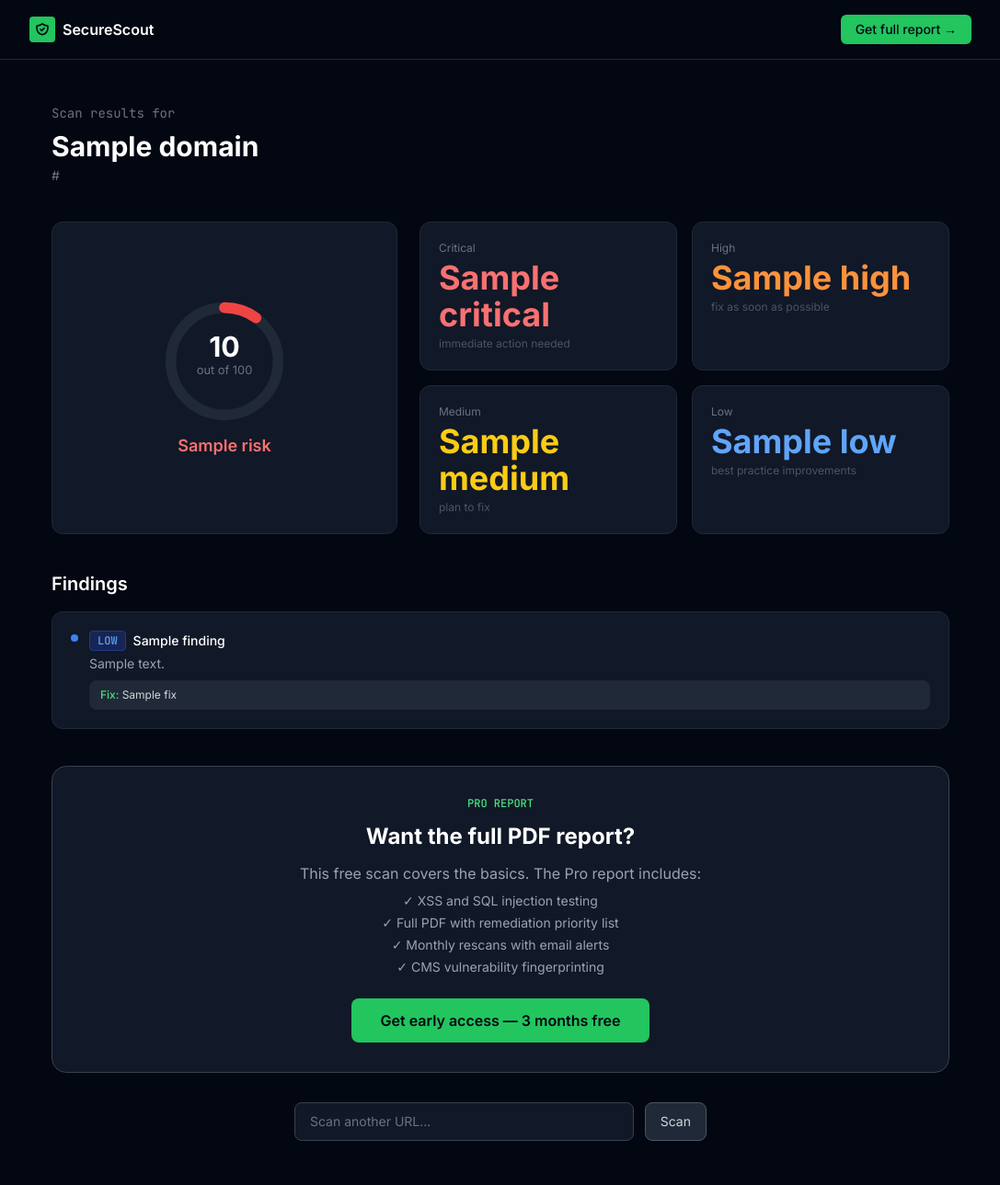
After one commit to Jacob-Ondrasik06/securescout, a Flask app: page /results/1 in a window 1280 px wide. The commit adds this page. Shown: the whole page at 92% size, without its empty margins (96-1183 px from the left). Run offline with Flask 3, Linux system fonts and the light colour scheme; a database or web service that is not in the repository returns one stand-in record (values such as "Sample title"); some libraries are stand-ins or nearby versions.

Commit message:
Add scanner engine and results page

```diff
--- a/app.py
+++ b/app.py
@@ -1,7 +1,10 @@
 import os
+import json
+import uuid
 import psycopg2
-from flask import Flask, render_template, request, jsonify
+from flask import Flask, render_template, request, jsonify, redirect, url_for
 from dotenv import load_dotenv
+from scanner.engine import run_scan
 
 load_dotenv()
 
@@ -22,6 +25,14 @@ def init_db():
                     id SERIAL PRIMARY KEY,
                     email TEXT UNIQUE NOT NULL,
                     joined TIMESTAMP DEFAULT NOW()
+                )
+            """)
+            cur.execute("""
+                CREATE TABLE IF NOT EXISTS scans (
+                    id TEXT PRIMARY KEY,
+                    url TEXT NOT NULL,
+                    result JSONB,
+                    created TIMESTAMP DEFAULT NOW()
                 )
             """)
         conn.commit()
@@ -58,6 +69,62 @@ def join():
         return jsonify({"success": False, "message": "You're already on the list!"})
 
 
+@app.route("/scan", methods=["POST"])
+def scan():
+    url = request.form.get("url", "").strip()
+    if not url:
+        return redirect(url_for("index"))
+
+    if not url.startswith("http"):
+        url = "https://" + url
+
+    scan_id = str(uuid.uuid4())[:8]
+
+    with get_db() as conn:
+        with conn.cursor() as cur:
+            cur.execute("INSERT INTO scans (id, url) VALUES (%s, %s)", (scan_id, url))
+        conn.commit()
+
+    return render_template("loading.html", scan_id=scan_id, url=url)
+
+
+@app.route("/scan/run/<scan_id>")
+def scan_run(scan_id):
+    with get_db() as conn:
+        with conn.cursor() as cur:
+            cur.execute("SELECT url, result FROM scans WHERE id = %s", (scan_id,))
+            row = cur.fetchone()
+
+    if not row:
+        return jsonify({"error": "Scan not found"}), 404
+
+    url, result = row
+
+    if result is None:
+        result = run_scan(url)
+        with get_db() as conn:
+            with conn.cursor() as cur:
+                cur.execute("UPDATE scans SET result = %s WHERE id = %s",
+                            (json.dumps(result), scan_id))
+            conn.commit()
+
+    return jsonify({"done": True, "scan_id": scan_id})
+
+
+@app.route("/results/<scan_id>")
+def results(scan_id):
+    with get_db() as conn:
+        with conn.cursor() as cur:
+            cur.execute("SELECT url, result FROM scans WHERE id = %s", (scan_id,))
+            row = cur.fetchone()
+
+    if not row or not row[1]:
+        return redirect(url_for("index"))
+
+    url, result = row
+    return render_template("results.html", result=result, scan_id=scan_id)
+
+
 if __name__ == "__main__":
     init_db()
     app.run(debug=True)
--- /dev/null
+++ b/templates/results.html
@@ -0,0 +1,178 @@
+<!DOCTYPE html>
+<html lang="en">
+<head>
+  <meta charset="UTF-8" />
+  <meta name="viewport" content="width=device-width, initial-scale=1.0" />
+  <title>Scan Results — {{ result.domain }} — SecureScout</title>
+  <script src="https://cdn.tailwindcss.com"></script>
+  <style>
+    @import url('https://fonts.googleapis.com/css2?family=Inter:wght@400;500;600;700&family=JetBrains+Mono:wght@400;500&display=swap');
+    * { font-family: 'Inter', sans-serif; }
+    .mono { font-family: 'JetBrains Mono', monospace; }
+    @keyframes scorein { from { stroke-dashoffset: 314; } to { stroke-dashoffset: var(--offset); } }
+    .score-ring { animation: scorein 1.2s ease forwards; }
+  </style>
+</head>
+<body class="bg-gray-950 text-gray-100 min-h-screen">
+
+  <!-- Nav -->
+  <nav class="border-b border-gray-800 px-6 py-4">
+    <div class="max-w-5xl mx-auto flex items-center justify-between">
+      <a href="/" class="flex items-center gap-2">
+        <div class="w-7 h-7 bg-green-500 rounded flex items-center justify-center">
+          <svg class="w-4 h-4 text-gray-950" fill="none" stroke="currentColor" viewBox="0 0 24 24">
+            <path stroke-linecap="round" stroke-linejoin="round" stroke-width="2.5" d="M9 12l2 2 4-4m5.618-4.016A11.955 11.955 0 0112 2.944a11.955 11.955 0 01-8.618 3.04A12.02 12.02 0 003 9c0 5.591 3.824 10.29 9 11.622 5.176-1.332 9-6.03 9-11.622 0-1.042-.133-2.052-.382-3.016z" />
+          </svg>
+        </div>
+        <span class="font-semibold text-white">SecureScout</span>
+      </a>
+      <a href="/#waitlist" class="bg-green-500 text-gray-950 px-4 py-1.5 rounded-md text-sm font-medium hover:bg-green-400 transition-colors">Get full report →</a>
+    </div>
+  </nav>
+
+  <div class="max-w-5xl mx-auto px-6 py-12">
+
+    <!-- Header -->
+    <div class="mb-10">
+      <p class="text-gray-500 text-sm mono mb-2">Scan results for</p>
+      <h1 class="text-3xl font-bold text-white mb-1">{{ result.domain }}</h1>
+      <p class="text-gray-500 text-sm">{{ result.url }}</p>
+    </div>
+
+    <!-- Score + summary cards -->
+    <div class="grid grid-cols-1 md:grid-cols-5 gap-6 mb-10">
+
+      <!-- Score ring -->
+      <div class="md:col-span-2 bg-gray-900 border border-gray-800 rounded-xl p-6 flex flex-col items-center justify-center">
+        {% set score = result.score %}
+        {% set color = "#22c55e" if score >= 90 else "#f59e0b" if score >= 70 else "#ef4444" %}
+        {% set offset = (1 - score / 100) * 314 %}
+        <svg width="140" height="140" viewBox="0 0 120 120">
+          <circle cx="60" cy="60" r="50" fill="none" stroke="#1f2937" stroke-width="10"/>
+          <circle cx="60" cy="60" r="50" fill="none"
+            stroke="{{ color }}" stroke-width="10"
+            stroke-dasharray="314"
+            stroke-dashoffset="{{ offset }}"
+            stroke-linecap="round"
+            transform="rotate(-90 60 60)"
+            class="score-ring"
+            style="--offset: {{ offset }}"
+          />
+          <text x="60" y="56" text-anchor="middle" fill="white" font-size="26" font-weight="700" font-family="Inter">{{ score }}</text>
+          <text x="60" y="72" text-anchor="middle" fill="#6b7280" font-size="11" font-family="Inter">out of 100</text>
+        </svg>
+        <p class="text-lg font-semibold mt-2
+          {% if score >= 90 %}text-green-400
+          {% elif score >= 70 %}text-yellow-400
+          {% else %}text-red-400{% endif %}">
+          {{ result.risk }}
+        </p>
+      </div>
+
+      <!-- Count cards -->
+      <div class="md:col-span-3 grid grid-cols-2 gap-4">
+        <div class="bg-gray-900 border border-gray-800 rounded-xl p-5">
+          <p class="text-xs text-gray-500 mb-1">Critical</p>
+          <p class="text-4xl font-bold text-red-400">{{ result.counts.critical }}</p>
+          <p class="text-xs text-gray-600 mt-1">immediate action needed</p>
+        </div>
+        <div class="bg-gray-900 border border-gray-800 rounded-xl p-5">
+          <p class="text-xs text-gray-500 mb-1">High</p>
+          <p class="text-4xl font-bold text-orange-400">{{ result.counts.high }}</p>
+          <p class="text-xs text-gray-600 mt-1">fix as soon as possible</p>
+        </div>
+        <div class="bg-gray-900 border border-gray-800 rounded-xl p-5">
+          <p class="text-xs text-gray-500 mb-1">Medium</p>
+          <p class="text-4xl font-bold text-yellow-400">{{ result.counts.medium }}</p>
+          <p class="text-xs text-gray-600 mt-1">plan to fix</p>
+        </div>
+        <div class="bg-gray-900 border border-gray-800 rounded-xl p-5">
+          <p class="text-xs text-gray-500 mb-1">Low</p>
+          <p class="text-4xl font-bold text-blue-400">{{ result.counts.low }}</p>
+          <p class="text-xs text-gray-600 mt-1">best practice improvements</p>
+        </div>
+      </div>
+    </div>
+
+    <!-- Findings -->
+    <div class="mb-10">
+      <h2 class="text-xl font-semibold text-white mb-4">Findings</h2>
+
+      {% if result.findings %}
+        <div class="space-y-3">
+          {% for f in result.findings %}
+            {% if f.severity == "critical" %}
+              {% set badge = "bg-red-950 border-red-800 text-red-400" %}
+              {% set dot = "bg-red-500" %}
+              {% set label = "CRITICAL" %}
+            {% elif f.severity == "high" %}
+              {% set badge = "bg-orange-950 border-orange-800 text-orange-400" %}
+              {% set dot = "bg-orange-500" %}
+              {% set label = "HIGH" %}
+            {% elif f.severity == "medium" %}
+              {% set badge = "bg-yellow-950 border-yellow-800 text-yellow-400" %}
+              {% set dot = "bg-yellow-500" %}
+              {% set label = "MEDIUM" %}
+            {% else %}
+              {% set badge = "bg-blue-950 border-blue-900 text-blue-400" %}
+              {% set dot = "bg-blue-500" %}
+              {% set label = "LOW" %}
+            {% endif %}
+
+            <div class="bg-gray-900 border border-gray-800 rounded-xl p-5 hover:border-gray-600 transition-colors">
+              <div class="flex items-start gap-3">
+                <div class="mt-1 w-2 h-2 rounded-full {{ dot }} flex-shrink-0"></div>
+                <div class="flex-1 min-w-0">
+                  <div class="flex items-center gap-2 mb-1 flex-wrap">
+                    <span class="text-xs font-medium mono px-2 py-0.5 rounded border {{ badge }}">{{ label }}</span>
+                    <span class="text-white font-medium text-sm">{{ f.title }}</span>
+                  </div>
+                  <p class="text-gray-400 text-sm mb-2">{{ f.detail }}</p>
+                  {% if f.fix %}
+                    <div class="bg-gray-800 rounded-lg px-3 py-2 text-xs text-gray-300">
+                      <span class="text-green-400 font-medium">Fix: </span>{{ f.fix }}
+                    </div>
+                  {% endif %}
+                </div>
+              </div>
+            </div>
+          {% endfor %}
+        </div>
+      {% else %}
+        <div class="bg-gray-900 border border-green-800 rounded-xl p-8 text-center">
+          <p class="text-green-400 text-lg font-semibold mb-2">No issues found</p>
+          <p class="text-gray-400 text-sm">This site passed all security checks.</p>
+        </div>
+      {% endif %}
+    </div>
+
+    <!-- Upsell CTA -->
+    <div class="bg-gray-900 border border-gray-700 rounded-2xl p-8 text-center">
+      <p class="text-xs text-green-400 mono font-medium mb-3">PRO REPORT</p>
+      <h3 class="text-2xl font-bold text-white mb-3">Want the full PDF report?</h3>
+      <p class="text-gray-400 mb-2">This free scan covers the basics. The Pro report includes:</p>
+      <ul class="text-gray-400 text-sm mb-6 space-y-1">
+        <li>✓ XSS and SQL injection testing</li>
+        <li>✓ Full PDF with remediation priority list</li>
+        <li>✓ Monthly rescans with email alerts</li>
+        <li>✓ CMS vulnerability fingerprinting</li>
+      </ul>
+      <a href="/#waitlist" class="inline-block bg-green-500 text-gray-950 px-8 py-3 rounded-lg font-semibold hover:bg-green-400 transition-colors">
+        Get early access — 3 months free
+      </a>
+    </div>
+
+    <!-- Scan another -->
+    <div class="mt-8 text-center">
+      <form action="/scan" method="POST" class="flex gap-3 max-w-md mx-auto">
+        <input name="url" type="text" placeholder="Scan another URL..."
+          class="flex-1 bg-gray-900 border border-gray-700 rounded-lg px-4 py-2.5 text-white placeholder-gray-500 focus:outline-none focus:border-green-500 transition-colors text-sm" />
+        <button type="submit" class="bg-gray-800 border border-gray-600 text-gray-300 px-4 py-2.5 rounded-lg text-sm hover:border-gray-400 transition-colors">
+          Scan
+        </button>
+      </form>
+    </div>
+
+  </div>
+</body>
+</html>
```
Also changed, not shown: scanner/dns_check.py (added, +56 -0 lines), scanner/engine.py (added, +79 -0 lines), scanner/exposed_files.py (added, +52 -0 lines), scanner/headers_check.py (added, +103 -0 lines), scanner/ssl_check.py (added, +81 -0 lines), templates/index.html (+16 -12 lines), templates/loading.html (added, +85 -0 lines), scanner/__init__.py (added).
